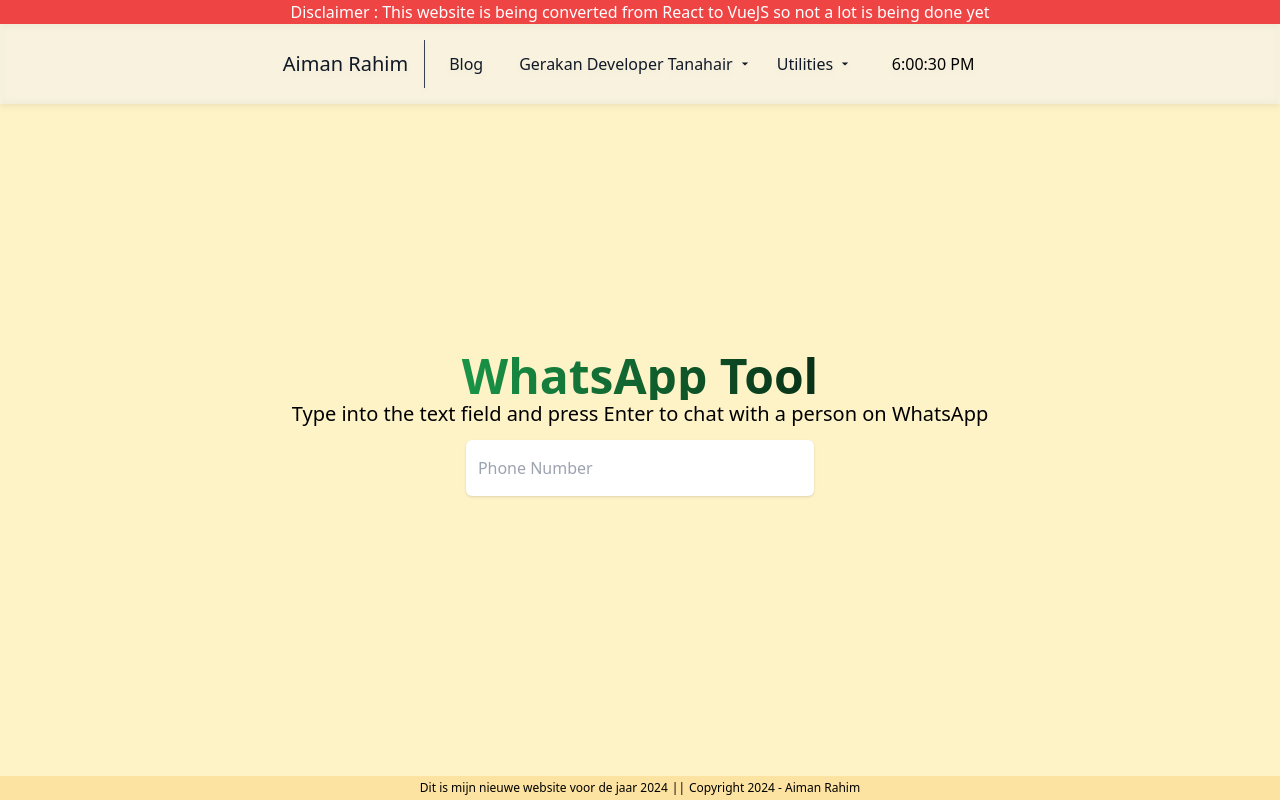
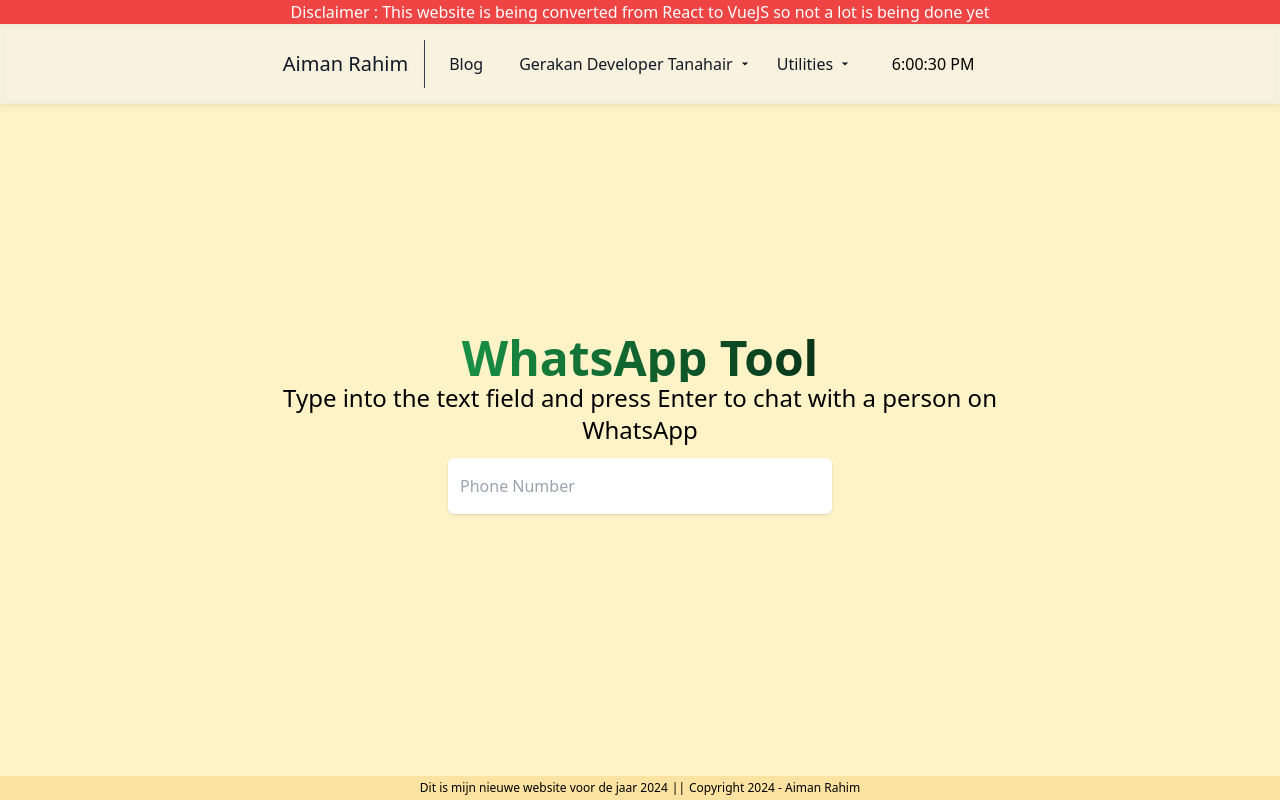
Before and after one commit to PlashSpeed-Aiman/PlashSpeed-Aiman.github.io, a Vue app: page /#/whatsapp-tool in a window 1280 px wide. Built offline with nearby package versions, Linux system fonts and the light colour scheme.

Commit message:
Update UI

```diff
--- a/src/components/Clock.vue
+++ b/src/components/Clock.vue
@@ -13,7 +13,7 @@
     <a class='cursor-pointer w-32 inline-flex
     justify-center items-center bg-dark p-2
     focus:outline-none active:shadow hover:bg-gray-700 rounded text-base
-    mt-4 md:mt-0 hover:text-white'>{{clockState}}</a>
+    mt-4 md:mt-0 transition-colors hover:text-white'>{{clockState}}</a>
 </template>
 
 <style scoped>
--- a/src/components/WhatsApp.vue
+++ b/src/components/WhatsApp.vue
@@ -3,7 +3,7 @@
     <div class="mx-10 md:lg:xl:mx-auto md:py-16 lg:flex flex-col items-center">
       <div>
         <h1 class="text-5xl font-bold text-center bg-gradient-to-r from-green-500 to-black text-transparent bg-clip-text">WhatsApp Tool</h1>
-        <p class="text-xl text-center">Type into the text field and press Enter to chat with a person on WhatsApp</p>
+        <p class="text-2xl text-center">Type into the text field and press Enter to chat with a person on WhatsApp</p>
         <form @submit.prevent="handleClick" autocomplete="off" class="my-3 flex flex-col">
           <input
               class="shadow rounded-md w-1/2  py-4 px-3 text-gray-700 mx-auto focus:outline-none focus:shadow-outline"
```
